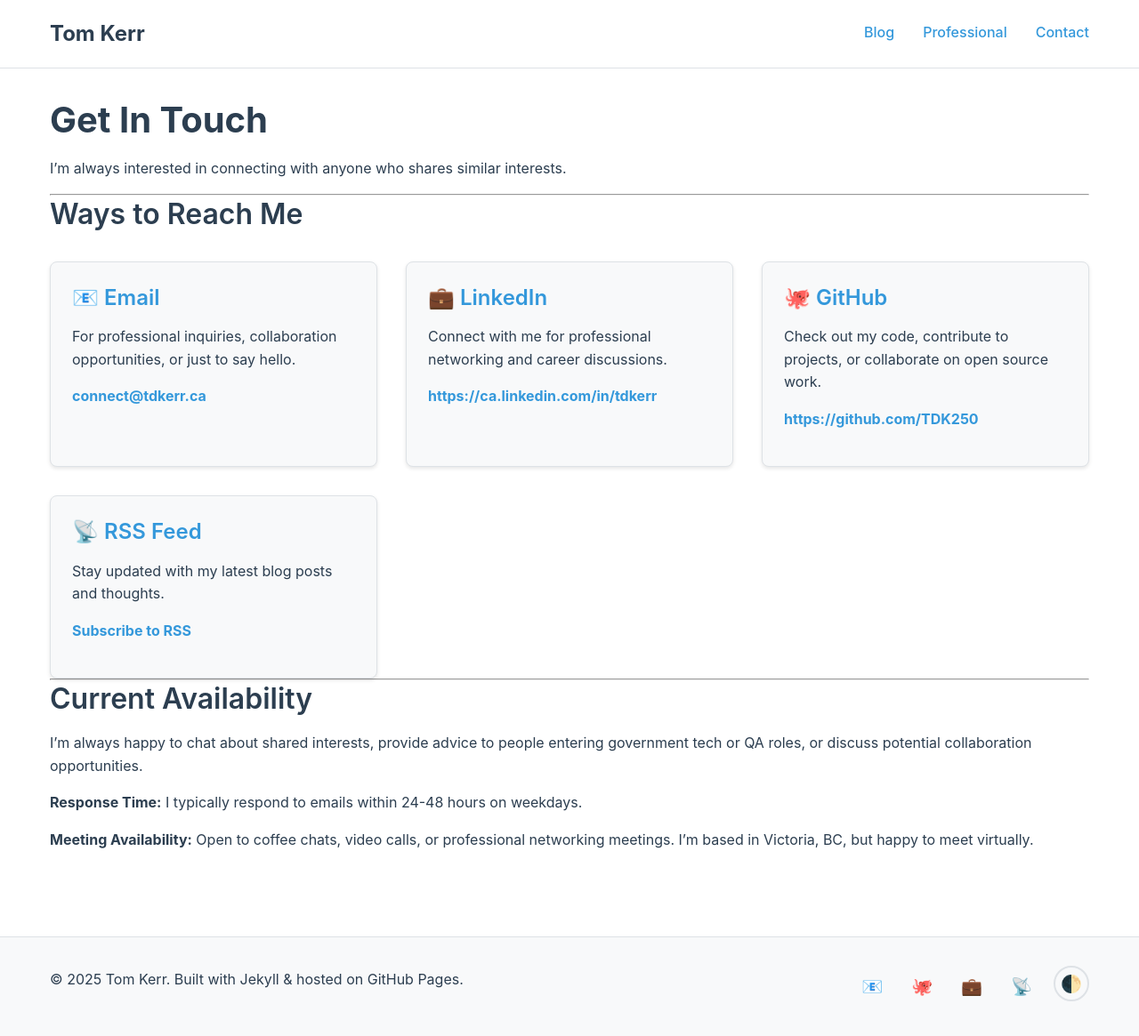
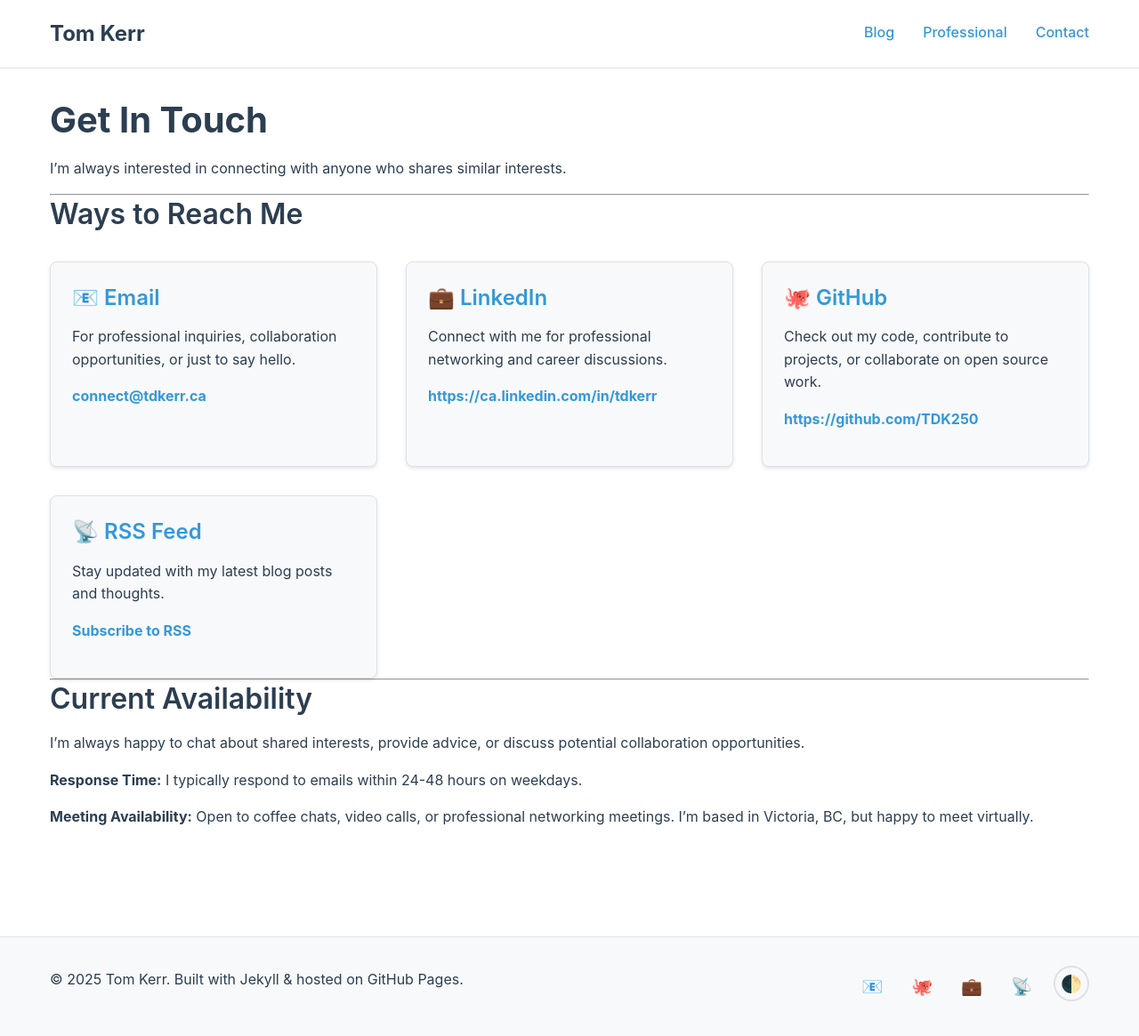
Before and after one commit to TDK250/Toms-Site, a Jekyll site: the page built from contact.md, in a window 1280 px wide and 1165 px high. Shown: the whole window at 89% size. Built offline with Jekyll 4.4.1, drawn with Linux system fonts in a browser that asks for light colours.

Commit message:
Update contact.md

```diff
--- a/contact.md
+++ b/contact.md
@@ -45,7 +45,7 @@ I'm always interested in connecting with anyone who shares similar interests.
 
 ## Current Availability
 
-I'm always happy to chat about shared interests, provide advice to people entering government tech or QA roles, or discuss potential collaboration opportunities.
+I'm always happy to chat about shared interests, provide advice, or discuss potential collaboration opportunities.
 
 **Response Time:** I typically respond to emails within 24-48 hours on weekdays.
 
```
